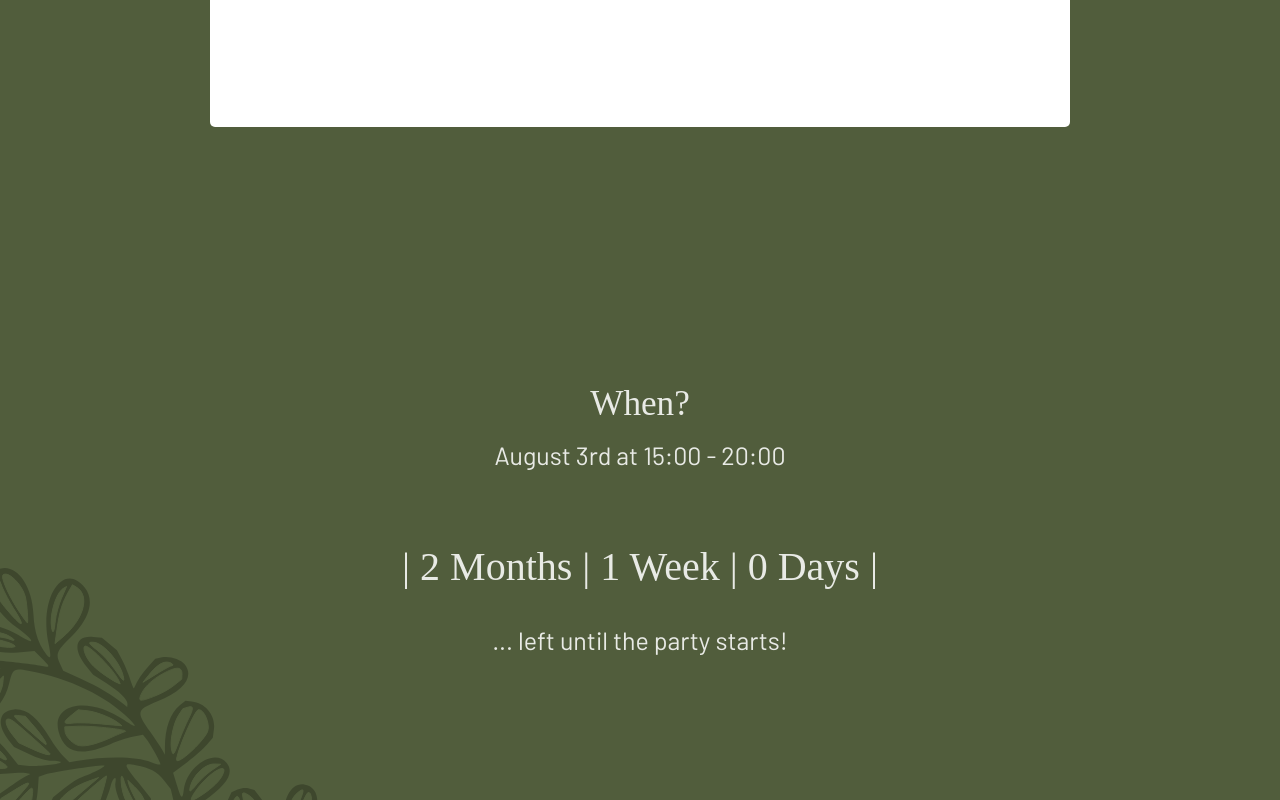
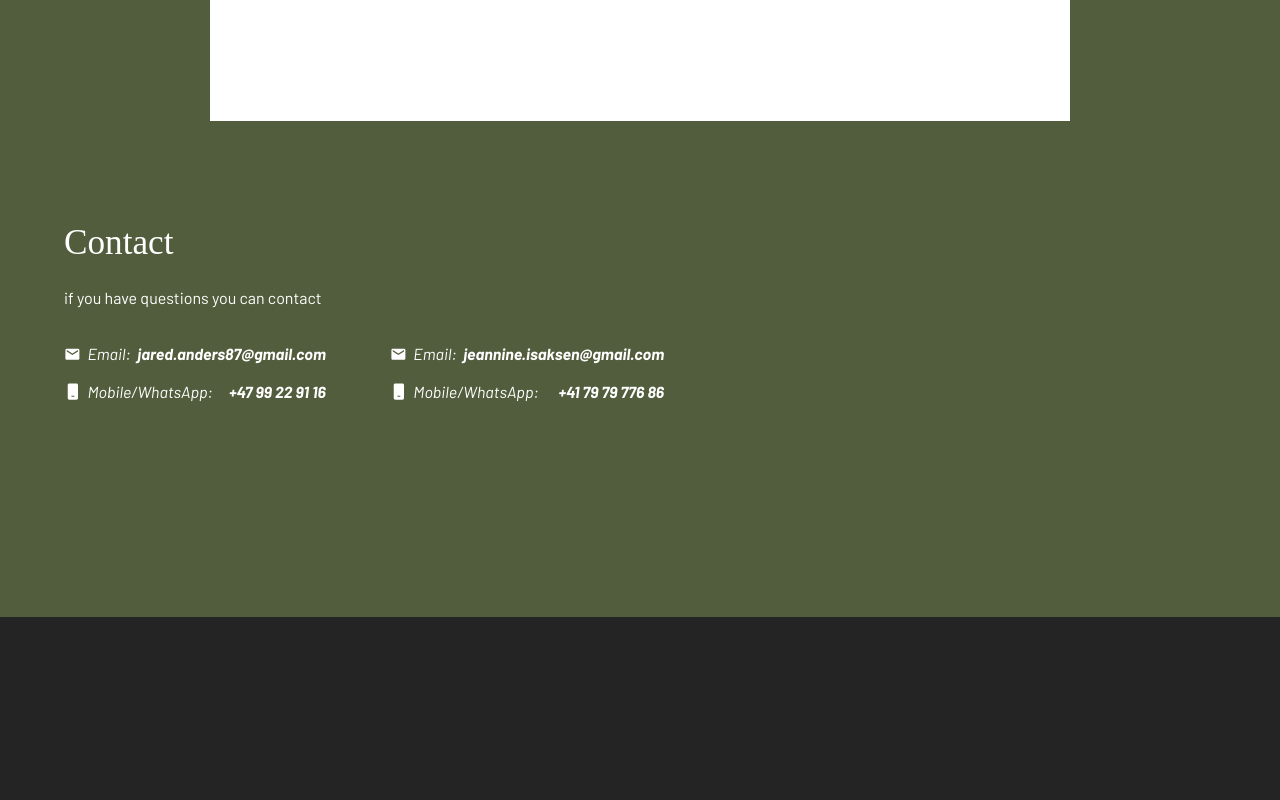
Before and after one commit to rayosdev/wedding, a React (Vite) app: page / in a window 1280 px wide. Shown: the part 1660-2460 px from the top of the page. After the commit the page ends 2277 px from the top, so only its background shows below. Built offline with nearby package versions, Linux system fonts and the light colour scheme; a web font is replaced by a local one.

Commit message:
sub domain start

```diff
--- a/src/Layout.jsx
+++ b/src/Layout.jsx
@@ -14,9 +14,9 @@ function Layout(props) {
     <>
       <Header />
       <Attend />
-      <When />
+      {/* <When />
       <Where />
-      <EndSection />
+      <EndSection /> */}
       <Footer />
     </>
   )
```
